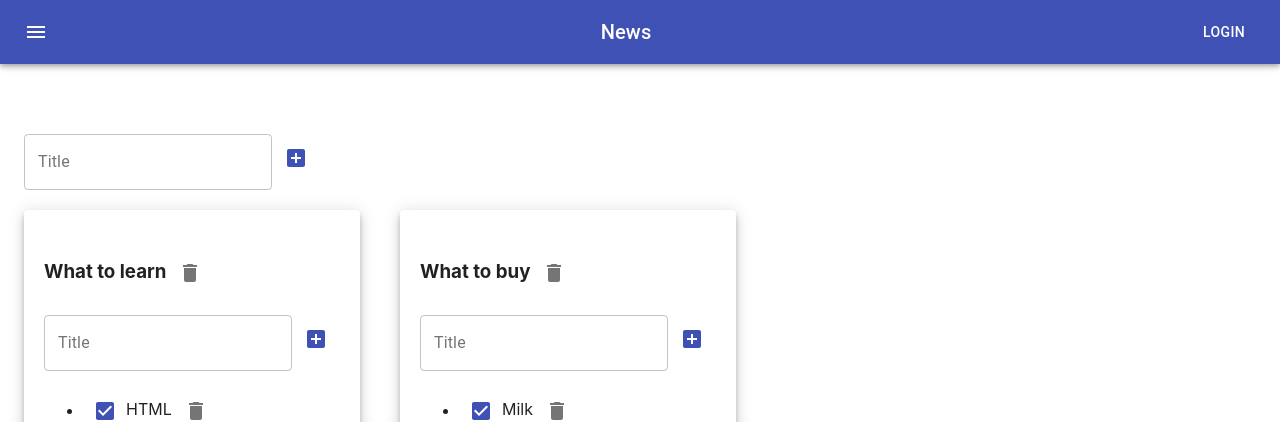
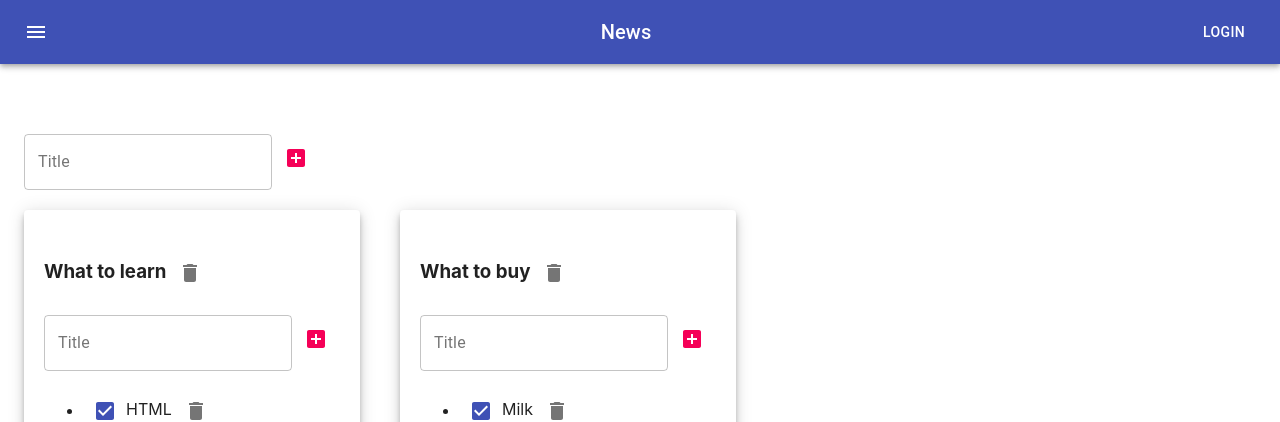
Before and after one commit to MaksimTynkovich/study-of-TypeScript, a React (Create React App) app: page / in a window 1280 px wide. Shown: the top 422 px of the page. Built offline with nearby package versions, Linux system fonts and the light colour scheme.

Commit message:
Micro change button style

```diff
--- a/src/components/AddItemForm.tsx
+++ b/src/components/AddItemForm.tsx
@@ -39,7 +39,7 @@ function AddItemForm(props: AddItemFormPropsType) {
                 error={!!error}
                 helperText={error}
             />
-            <IconButton color={"primary"} onClick={addItem}><AddBox/></IconButton>
+            <IconButton color={"secondary"} onClick={addItem}><AddBox/></IconButton>
         </div>
     )
 }
```
